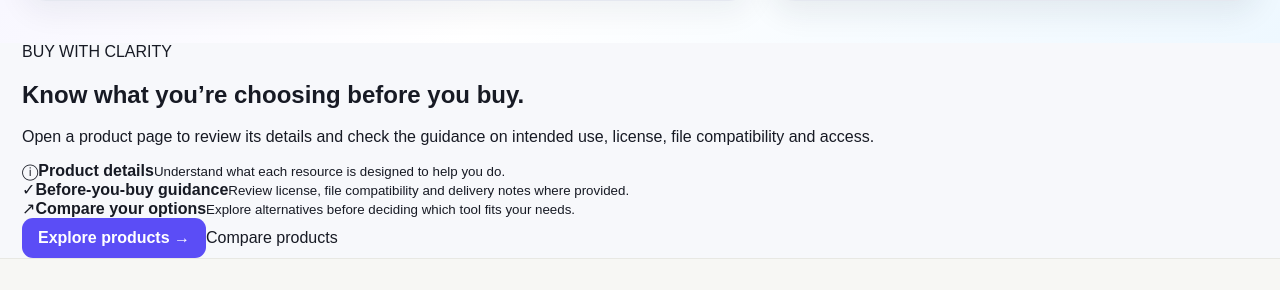
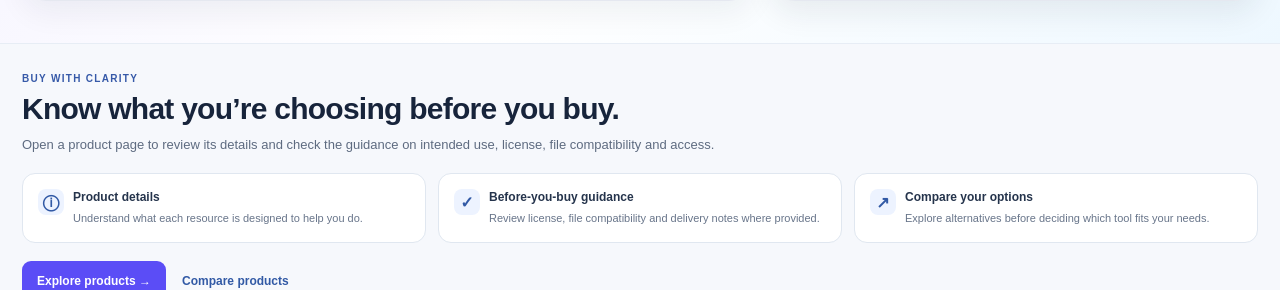
Before and after one commit to agnengineeringselectricals-crypto/diginanba, a Next.js app: page / in a window 1280 px wide. Shown: the part 487-777 px from the top of the page. Built offline with nearby package versions, Linux system fonts and the light colour scheme; no server answers; the database is empty.

Commit message:
Stage 5: style homepage buyer-confidence guidance

```diff
--- a/app/creator-showcase.css
+++ b/app/creator-showcase.css
@@ -153,3 +153,23 @@
 @media(max-width:900px){.dn-creator-hero{grid-template-columns:minmax(0,1fr) 240px;padding:23px}.dn-creator-art-card{width:112px;height:128px}.dn-creator-path-grid{grid-template-columns:repeat(2,minmax(0,1fr))}}
 @media(max-width:700px){.dn-creator-showcase{padding:24px 0 30px}.dn-creator-wrap{padding:0 16px}.dn-creator-hero{grid-template-columns:1fr;gap:0;padding:22px 18px;border-radius:18px}.dn-creator-hero h2{font-size:clamp(34px,9vw,46px);letter-spacing:-1.3px}.dn-creator-hero-copy>p{font-size:14px}.dn-creator-hero-art{min-height:175px;margin-top:10px}.dn-creator-art-card{width:108px;height:120px}.dn-creator-art-spark{right:12%;top:5px}.dn-creator-path-heading{align-items:flex-start;flex-direction:column;gap:8px;margin-top:27px}.dn-creator-path-heading h3,.dn-creator-research h3{font-size:25px}.dn-creator-path-grid{grid-template-columns:1fr;gap:10px}.dn-creator-path-card{min-height:0;padding:15px}.dn-creator-path-ideas{margin:12px 0}.dn-creator-research{padding:18px;border-radius:16px}.dn-creator-research-stats{grid-template-columns:1fr;gap:9px}.dn-creator-research-stat{padding:15px}}
 @media(prefers-reduced-motion:reduce){.dn-creator-path-card{transition:none}}
+
+
+/* Stage 5: homepage buyer-confidence strip, matching product-page guidance. */
+.dn-buyer-confidence{padding:24px 0 28px;background:#f6f8fc;border-top:1px solid #e7edf5;border-bottom:1px solid #e7edf5}
+.dn-buyer-confidence-inner{display:grid;grid-template-columns:minmax(0,1fr);gap:18px}
+.dn-buyer-confidence-intro{max-width:760px}
+.dn-buyer-confidence-eyebrow{display:inline-block;margin-bottom:7px;color:#3659a8;font-size:10px;font-weight:850;letter-spacing:.13em}
+.dn-buyer-confidence-intro h2{margin:0 0 8px;color:#17243b;font-size:clamp(22px,2.4vw,30px);line-height:1.2;letter-spacing:-.025em}
+.dn-buyer-confidence-intro p{max-width:760px;margin:0;color:#5e6b80;font-size:13px;line-height:1.6}
+.dn-buyer-confidence-points{display:grid;grid-template-columns:repeat(3,minmax(0,1fr));gap:12px}
+.dn-buyer-confidence-points>div{display:grid;grid-template-columns:26px minmax(0,1fr);column-gap:9px;align-content:start;padding:15px;background:#fff;border:1px solid #e0e7f0;border-radius:13px}
+.dn-buyer-confidence-points>div>span{grid-row:span 2;display:grid;place-items:center;width:26px;height:26px;border-radius:8px;background:#edf3ff;color:#3159a5;font-size:16px;font-weight:800}
+.dn-buyer-confidence-points strong{color:#25344c;font-size:12px;line-height:1.4}
+.dn-buyer-confidence-points small{margin-top:4px;color:#68758a;font-size:11px;line-height:1.5}
+.dn-buyer-confidence-actions{display:flex;align-items:center;gap:16px}
+.dn-buyer-confidence-actions .ref-primary{display:inline-flex;align-items:center;justify-content:center;min-height:40px;padding:10px 15px;border-radius:9px;text-decoration:none;font-size:12px;font-weight:750}
+.dn-buyer-compare-link{color:#3159a5;font-size:12px;font-weight:750;text-decoration:none}
+.dn-buyer-compare-link:hover{text-decoration:underline}
+@media(max-width:700px){.dn-buyer-confidence{padding:20px 0}.dn-buyer-confidence-inner{gap:14px}.dn-buyer-confidence-points{grid-template-columns:minmax(0,1fr);gap:8px}.dn-buyer-confidence-points>div{padding:12px}.dn-buyer-confidence-actions{flex-wrap:wrap}}
+@media(prefers-reduced-motion:reduce){.dn-buyer-confidence *{scroll-behavior:auto}}
```
